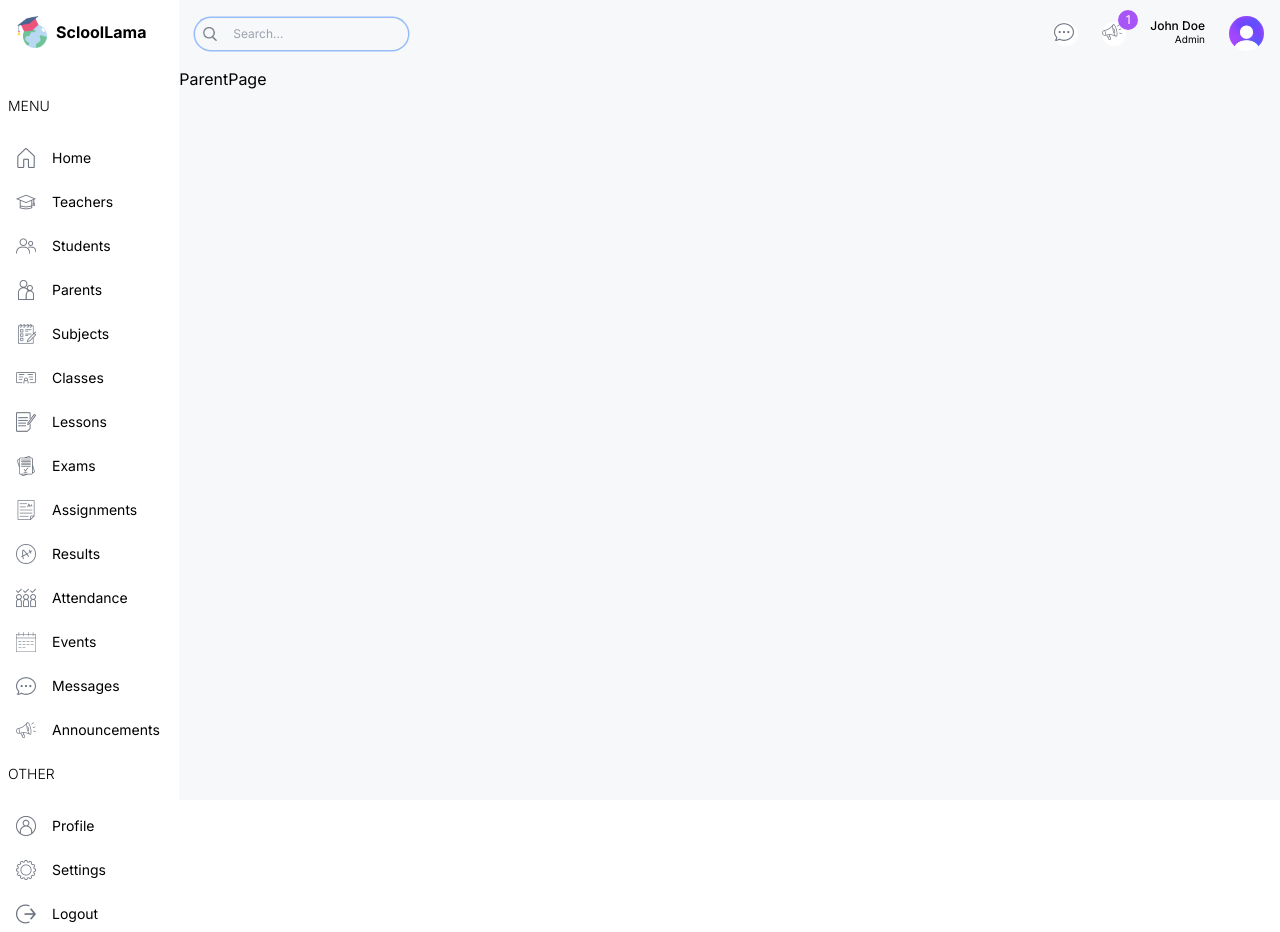
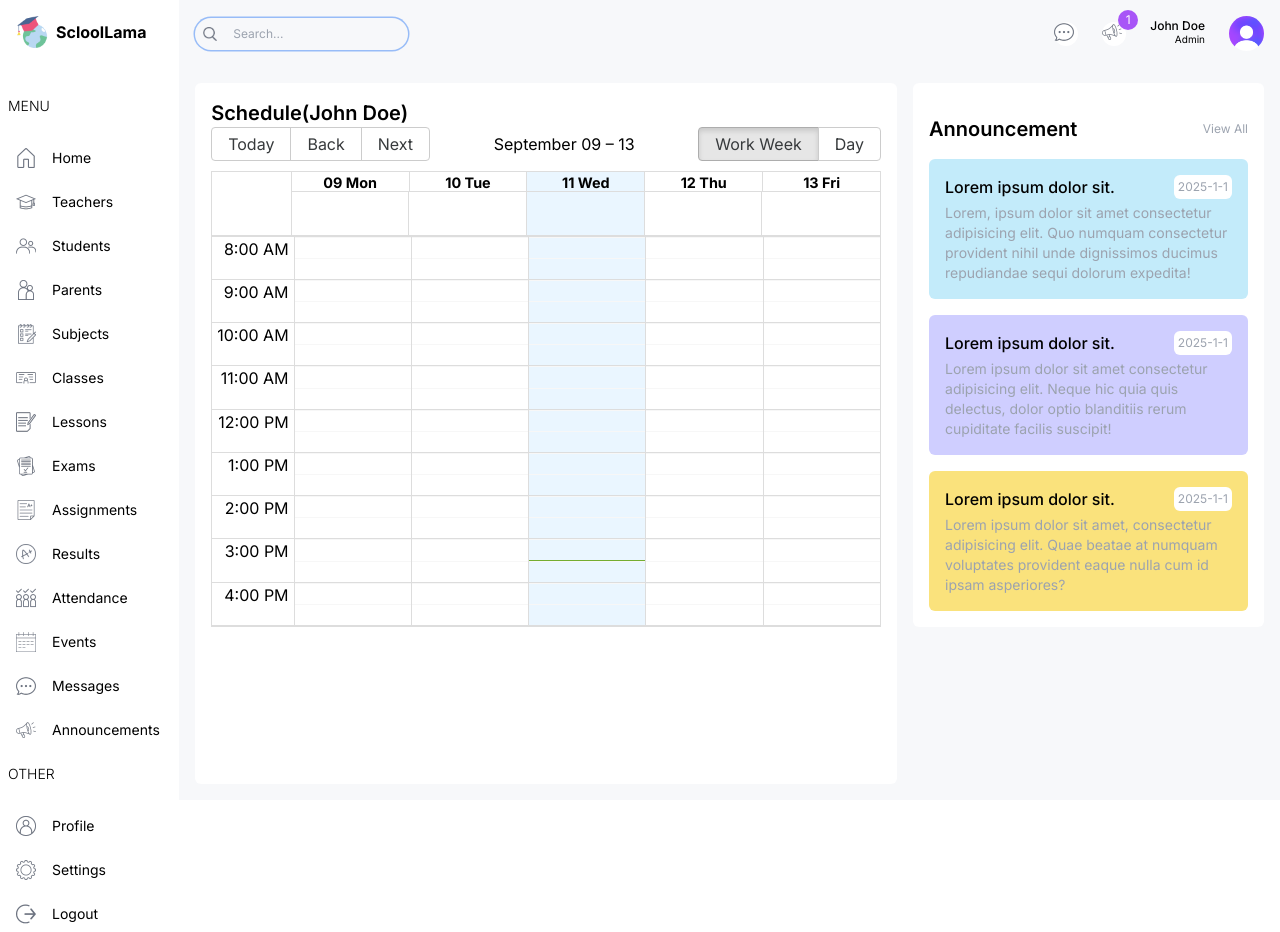
Before and after one commit to asif-hosain/School_-management_p, a Next.js app: page /parent in a window 1280 px wide. Built offline with nearby package versions, Linux system fonts and the light colour scheme.

Commit message:
student list create

```diff
--- a/package.json
+++ b/package.json
@@ -9,8 +9,11 @@
     "lint": "next lint"
   },
   "dependencies": {
+    "@types/react-big-calendar": "^1.8.11",
+    "moment": "^2.30.1",
     "next": "^14.2.12",
     "react": "^18",
+    "react-big-calendar": "^1.14.1",
     "react-calendar": "^5.0.0",
     "react-dom": "^18",
     "recharts": "^2.12.7"
--- a/src/app/(dashboard)/layout.tsx
+++ b/src/app/(dashboard)/layout.tsx
@@ -16,7 +16,7 @@ export default function DashboardLayout({
         </Link>
         <Menu/>
       </div>
-      <div className="w-[86%] md:w-[92%] lg:w-[84%] xl:w-[86%] bg-[#F7F8FA] overflow-scroll" >
+      <div className="w-[86%] md:w-[92%] lg:w-[84%] xl:w-[86%] bg-[#F7F8FA] overflow-scroll flex flex-col" >
         <NavBar/>
         {children}
       </div>
--- /dev/null
+++ b/src/app/(dashboard)/list/teachers/page.tsx
@@ -0,0 +1,27 @@
+import TableSearch from "@/components/TableSearch"
+import Image from "next/image"
+
+const TeacherListPage = () => {
+  return (
+    <div className="bg-white p-4 rounded-md flex-1 mt-0">
+      {/* {top } */}
+      <div>
+        <h1>All Teachers</h1>
+        <div>
+          <TableSearch/>
+          <div>
+            <button>
+              <Image src="/filter.png" alt=""/>
+            </button>
+          </div>
+        </div>
+      </div>
+      {/* {List } */}
+      <div></div>
+      {/* {pagination} */}
+      <div></div>
+    </div>
+  )
+}
+
+export default TeacherListPage
--- a/src/app/(dashboard)/parent/page.tsx
+++ b/src/app/(dashboard)/parent/page.tsx
@@ -1,6 +1,25 @@
+import Announcement from "@/components/Announcement"
+import BigCalendar from "@/components/BigCalendar"
+import EventCalendar from "@/components/EventCalendar"
+
+
 const ParentPage = () => {
   return (
-    <div>ParentPage</div>
+
+    <div className='flex flex-1 gap-4 p-4 flex-col  xl:flex-row'>
+      {/* {left } */}
+          <div className="w-full xl:w-2/3">
+            <div className="h-full bg-white p-4 rounded-md">
+              <h1 className="text-xl font-semibold">Schedule(John Doe)</h1>
+              <BigCalendar/>
+            </div>
+          </div>
+      {/* {right } */}
+      <div className="w-fill xl:w-1/3 flex flex-col gap-8">
+
+        <Announcement/>
+      </div>
+    </div>
   )
 }
 
--- a/src/app/(dashboard)/student/page.tsx
+++ b/src/app/(dashboard)/student/page.tsx
@@ -1,6 +1,25 @@
+import Announcement from "@/components/Announcement"
+import BigCalendar from "@/components/BigCalendar"
+import EventCalendar from "@/components/EventCalendar"
+
+
 const StudentPage = () => {
   return (
-    <div>StudentPage</div>
+
+    <div className='flex gap-4 p-4 flex-col  xl:flex-row'>
+      {/* {left } */}
+          <div className="w-full xl:w-2/3">
+            <div className="h-full bg-white p-4 rounded-md">
+              <h1 className="text-xl font-semibold">Schedule(4A)</h1>
+              <BigCalendar/>
+            </div>
+          </div>
+      {/* {right } */}
+      <div className="w-fill xl:w-1/3 flex flex-col gap-8">
+         <EventCalendar/>
+        <Announcement/>
+      </div>
+    </div>
   )
 }
 
--- a/src/app/(dashboard)/teacher/page.tsx
+++ b/src/app/(dashboard)/teacher/page.tsx
@@ -1,6 +1,26 @@
+import Announcement from "@/components/Announcement"
+import BigCalendar from "@/components/BigCalendar"
+import EventCalendar from "@/components/EventCalendar"
+
+
 const TeacherPage = () => {
+  console.log();
   return (
-    <div>TeacherPage</div>
+
+    <div className='flex flex-1 gap-4 p-4 flex-col  xl:flex-row'>
+      {/* {left } */}
+          <div className="w-full xl:w-2/3">
+            <div className="h-full bg-white p-4 rounded-md">
+              <h1 className="text-xl font-semibold">Schedule(4A)</h1>
+              <BigCalendar/>
+            </div>
+          </div>
+      {/* {right } */}
+      <div className="w-fill xl:w-1/3 flex flex-col gap-8">
+         <EventCalendar/>
+        <Announcement/>
+      </div>
+    </div>
   )
 }
 
--- a/src/components/Announcement.tsx
+++ b/src/components/Announcement.tsx
@@ -12,7 +12,7 @@ const Announcement = () => {
                     <h2 className="font-medium">Lorem ipsum dolor sit.</h2>
                     <span className="text-xs text-gray-400 bg-white rounded-md p-1">2025-1-1</span>
                 </div>
-                <p className="text-sm text-gray-400 mt-1"></p>
+                <p className="text-sm text-gray-400 mt-1">Lorem, ipsum dolor sit amet consectetur adipisicing elit. Quo numquam consectetur provident nihil unde dignissimos ducimus repudiandae sequi dolorum expedita!</p>
              </div>
 
              <div className=" bg-lamaPurple rounded-md p-4">
@@ -20,7 +20,7 @@ const Announcement = () => {
                     <h2 className="font-medium">Lorem ipsum dolor sit.</h2>
                     <span className="text-xs text-gray-400 bg-white rounded-md p-1">2025-1-1</span>
                 </div>
-                <p className="text-sm text-gray-400 mt-1"></p>
+                <p className="text-sm text-gray-400 mt-1">Lorem ipsum dolor sit amet consectetur adipisicing elit. Neque hic quia quis delectus, dolor optio blanditiis rerum cupiditate facilis suscipit!</p>
              </div>
 
              <div className=" bg-lamaYellow rounded-md p-4">
@@ -28,7 +28,7 @@ const Announcement = () => {
                     <h2 className="font-medium">Lorem ipsum dolor sit.</h2>
                     <span className="text-xs text-gray-400 bg-white rounded-md p-1">2025-1-1</span>
                 </div>
-                <p className="text-sm text-gray-400 mt-1"></p>
+                <p className="text-sm text-gray-400 mt-1">Lorem ipsum dolor sit amet, consectetur adipisicing elit. Quae beatae at numquam voluptates provident eaque nulla cum id ipsam asperiores?</p>
              </div>
 
 
--- /dev/null
+++ b/src/components/BigCalendar.tsx
@@ -0,0 +1,34 @@
+"use client"
+
+import { Calendar, momentLocalizer, View, Views } from 'react-big-calendar'
+import moment from 'moment'
+
+import "react-big-calendar/lib/css/react-big-calendar.css"
+import { calendarEvents } from '@/lib/data'
+import { useState } from 'react'
+
+const localizer = momentLocalizer(moment)
+
+const BigCalendar = () => {
+    const [view,setView] = useState<View>(Views.WORK_WEEK);
+    const handleOnChangeView = (selectedView : View) => {
+        setView(selectedView);
+    };
+
+    return(
+    <Calendar
+      localizer={localizer}
+      events={calendarEvents}
+      startAccessor="start"
+      endAccessor="end"
+      views={["work_week","day"]}
+      view="work_week"
+      style={{ height: 500 }}
+      onView={handleOnChangeView}
+      min={new Date(2025, 1, 0 ,8 , 0 , 0)}
+      max={new Date(2025, 1, 0 ,17, 0 , 0)}
+    />
+    );
+};
+
+export default BigCalendar;
--- a/src/components/FinanceChart.tsx
+++ b/src/components/FinanceChart.tsx
@@ -40,27 +40,27 @@ const data = [
   },
   {
     name: 'Aug',
-    income: 3490,
+    income: 8090,
     expense: 4300,
   },
   {
     name: 'Sep',
-    income: 3490,
+    income: 7790,
     expense: 4300,
   },
   {
     name: 'Oct',
-    income: 3490,
+    income: 4590,
     expense: 4300,
   },
   {
     name: 'Nov',
-    income: 3490,
+    income: 6690,
     expense: 4300,
   },
   {
     name: 'Dec',
-    income: 3490,
+    income: 5590,
     expense: 4300,
   },
 
--- /dev/null
+++ b/src/components/TableSearch.tsx
@@ -0,0 +1,7 @@
+const TableSearch = () => {
+  return (
+    <div></div>
+  )
+}
+
+export default TableSearch
--- a/src/lib/data.ts
+++ b/src/lib/data.ts
@@ -921,143 +921,143 @@ export const calendarEvents = [
   {
     title: "Math",
     allDay: false,
-    start: new Date(2024, 7, 12, 8, 0),
-    end: new Date(2024, 7, 12, 8, 45),
+    start: new Date(2024, 9, 16, 8, 0),
+    end: new Date(2024, 9, 16, 8, 45),
   },
   {
     title: "English",
     allDay: false,
-    start: new Date(2024, 7, 12, 9, 0),
-    end: new Date(2024, 7, 12, 9, 45),
+    start: new Date(2024, 9, 16, 9, 0),
+    end: new Date(2024, 9, 16, 9, 45),
   },
   {
     title: "Biology",
     allDay: false,
-    start: new Date(2024, 7, 12, 10, 0),
-    end: new Date(2024, 7, 12, 10, 45),
+    start: new Date(2024, 9, 16, 10, 0),
+    end: new Date(2024, 9, 16, 10, 45),
   },
   {
     title: "Physics",
     allDay: false,
-    start: new Date(2024, 7, 12, 11, 0),
-    end: new Date(2024, 7, 12, 11, 45),
+    start: new Date(2024, 9, 16, 11, 0),
+    end: new Date(2024, 9, 16, 11, 45),
   },
   {
     title: "Chemistry",
     allDay: false,
-    start: new Date(2024, 7, 12, 13, 0),
-    end: new Date(2024, 7, 12, 13, 45),
+    start: new Date(2024, 9, 16, 13, 0),
+    end: new Date(2024, 9, 16, 13, 45),
   },
   {
     title: "History",
     allDay: false,
-    start: new Date(2024, 7, 12, 14, 0),
-    end: new Date(2024, 7, 12, 14, 45),
+    start: new Date(2024, 9, 16, 14, 0),
+    end: new Date(2024, 9, 16, 14, 45),
   },
   {
     title: "English",
     allDay: false,
-    start: new Date(2024, 7, 13, 9, 0),
-    end: new Date(2024, 7, 13, 9, 45),
+    start: new Date(2024, 9, 17, 9, 0),
+    end: new Date(2024, 9, 17, 9, 45),
   },
   {
     title: "Biology",
     allDay: false,
-    start: new Date(2024, 7, 13, 10, 0),
-    end: new Date(2024, 7, 13, 10, 45),
+    start: new Date(2024, 9, 17, 10, 0),
+    end: new Date(2024, 9, 17, 10, 45),
   },
   {
     title: "Physics",
     allDay: false,
-    start: new Date(2024, 7, 13, 11, 0),
-    end: new Date(2024, 7, 13, 11, 45),
+    start: new Date(2024, 9, 17, 11, 0),
+    end: new Date(2024, 9, 17, 11, 45),
   },
 
   {
     title: "History",
     allDay: false,
-    start: new Date(2024, 7, 13, 14, 0),
-    end: new Date(2024, 7, 13, 14, 45),
+    start: new Date(2024, 9, 17, 14, 0),
+    end: new Date(2024, 9, 17, 14, 45),
   },
   {
     title: "Math",
     allDay: false,
-    start: new Date(2024, 7, 14, 8, 0),
-    end: new Date(2024, 7, 14, 8, 45),
+    start: new Date(2024, 9, 17, 8, 0),
+    end: new Date(2024, 9, 17, 8, 45),
   },
   {
     title: "Biology",
     allDay: false,
-    start: new Date(2024, 7, 14, 10, 0),
-    end: new Date(2024, 7, 14, 10, 45),
+    start: new Date(2024, 9, 17, 10, 0),
+    end: new Date(2024, 9, 17, 10, 45),
   },
 
   {
     title: "Chemistry",
     allDay: false,
-    start: new Date(2024, 7, 14, 13, 0),
-    end: new Date(2024, 7, 14, 13, 45),
+    start: new Date(2024, 9, 17, 13, 0),
+    end: new Date(2024, 9, 17, 13, 45),
   },
   {
     title: "History",
     allDay: false,
-    start: new Date(2024, 7, 14, 14, 0),
-    end: new Date(2024, 7, 13, 14, 45),
+    start: new Date(2024, 9, 17, 14, 0),
+    end: new Date(2024, 9, 13, 17, 45),
   },
   {
     title: "English",
     allDay: false,
-    start: new Date(2024, 7, 15, 9, 0),
-    end: new Date(2024, 7, 15, 9, 45),
+    start: new Date(2024, 9, 18, 9, 0),
+    end: new Date(2024, 9, 18, 9, 45),
   },
   {
     title: "Biology",
     allDay: false,
-    start: new Date(2024, 7, 15, 10, 0),
-    end: new Date(2024, 7, 15, 10, 45),
+    start: new Date(2024, 9, 18, 10, 0),
+    end: new Date(2024, 9, 18, 10, 45),
   },
   {
     title: "Physics",
     allDay: false,
-    start: new Date(2024, 7, 15, 11, 0),
-    end: new Date(2024, 7, 15, 11, 45),
+    start: new Date(2024, 9, 18, 11, 0),
+    end: new Date(2024, 9, 18, 11, 45),
   },
 
   {
     title: "History",
     allDay: false,
-    start: new Date(2024, 7, 15, 14, 0),
-    end: new Date(2024, 7, 15, 14, 45),
+    start: new Date(2024, 9, 18, 14, 0),
+    end: new Date(2024, 9, 18, 14, 45),
   },
   {
     title: "Math",
     allDay: false,
-    start: new Date(2024, 7, 16, 8, 0),
-    end: new Date(2024, 7, 16, 8, 45),
+    start: new Date(2024, 9, 19, 8, 0),
+    end: new Date(2024, 9, 19, 8, 45),
   },
   {
     title: "English",
     allDay: false,
-    start: new Date(2024, 7, 16, 9, 0),
-    end: new Date(2024, 7, 16, 9, 45),
+    start: new Date(2024, 9, 19, 9, 0),
+    end: new Date(2024, 9, 19, 9, 45),
   },
 
   {
     title: "Physics",
     allDay: false,
-    start: new Date(2024, 7, 16, 11, 0),
-    end: new Date(2024, 7, 16, 11, 45),
+    start: new Date(2024, 9, 19, 11, 0),
+    end: new Date(2024, 9, 19, 11, 45),
   },
   {
     title: "Chemistry",
     allDay: false,
-    start: new Date(2024, 7, 16, 13, 0),
-    end: new Date(2024, 7, 16, 13, 45),
+    start: new Date(2024, 9, 19, 13, 0),
+    end: new Date(2024, 9, 19, 13, 45),
   },
   {
     title: "History",
     allDay: false,
-    start: new Date(2024, 7, 16, 14, 0),
-    end: new Date(2024, 7, 16, 14, 45),
+    start: new Date(2024, 9, 19, 14, 0),
+    end: new Date(2024, 9, 19, 14, 45),
   },
 ];
```
Also changed, not shown: src/components/Menu.tsx (+12 -7 lines), 1 other file (tests, documents, lock files or other folders).
